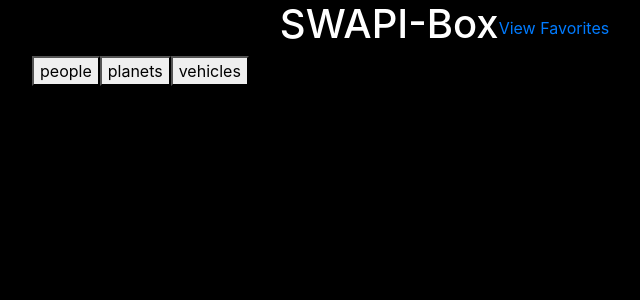
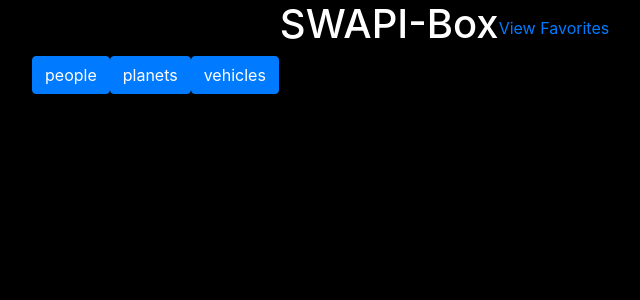
Before and after one commit to RPaez09/swapi-box, a React (Create React App) app: page / in a window 1280 px wide. Shown: the top 300 px of the page, without its empty margins (338-978 px from the left). Built offline with nearby package versions, Linux system fonts and the light colour scheme; no server answers.

Commit message:
added links;

```diff
--- a/src/App.tsx
+++ b/src/App.tsx
@@ -1,6 +1,15 @@
 import React from 'react';
 import { BrowserRouter as Router, Route, Link } from "react-router-dom";
 import { Home } from "./pages/home/index"
+
+import { Container } from 'react-bootstrap';
+import { Row } from 'react-bootstrap';
+import { Col } from 'react-bootstrap';
+
+import { FilmScrollText } from './components/film-scroll-text';
+import { MainTitle } from './components/main-title';
+import { FavoritesButton } from './components/favorites-button';
+import { PageLink } from './components/page-link';
 
 import './App.css';
 
@@ -8,9 +17,27 @@
 const App: React.FC = () => {
 
   return (
+    <>
+    <Container>
+      <Row>
+        <Col xs={12} md={3}>
+          <FilmScrollText />
+        </Col>
+        <Col xs={12} md={9}>
+          <div className="d-flex align-items-center justify-content-center">
+            <MainTitle />
+            <FavoritesButton />
+          </div>
+          <PageLink title={'people'} />
+          <PageLink title={'planets'} />
+          <PageLink title={'vehicles'} />
+        </Col>
+      </Row>
+    </Container>
     <Router>
       <Route path="/" exact component={Home} />
     </Router>
+    </>
   );
 }
 
--- a/src/components/favorites-button/index.tsx
+++ b/src/components/favorites-button/index.tsx
@@ -1,8 +1,10 @@
 import React from 'react';
-import { Link } from 'react-router-dom';
+import { Link, BrowserRouter } from 'react-router-dom';
 
 export const FavoritesButton: React.FC = () => {
   return (
-    <Link to="/">View Favorites</Link>
+    <BrowserRouter>
+      <Link to="/">View Favorites</Link>
+    </BrowserRouter>
   )
 }
--- a/src/components/page-link/index.tsx
+++ b/src/components/page-link/index.tsx
@@ -1,4 +1,7 @@
 import React from 'react';
+import { Link, BrowserRouter } from 'react-router-dom';
+
+import './styles.css';
 
 interface IPageLinkProps {
   title: string;
@@ -6,6 +9,11 @@
 
 export const PageLink: React.FC<IPageLinkProps> = (props) => {
   return (
-    <button>{props.title}</button>
+    <BrowserRouter>
+      <Link className="btn btn-primary" to={`/${props.title}`}>
+        {props.title}
+      </Link>
+    </BrowserRouter>
+
   )
 }
--- /dev/null
+++ b/src/components/page-link/styles.css
@@ -0,0 +1,3 @@
+.page-link {
+  background-color: red;
+}
--- a/src/pages/home/index.tsx
+++ b/src/pages/home/index.tsx
@@ -1,32 +1,8 @@
 import React from 'react';
-
-import { Container } from 'react-bootstrap';
-import { Row } from 'react-bootstrap';
-import { Col } from 'react-bootstrap';
-
-import { FilmScrollText } from '../../components/film-scroll-text';
-import { MainTitle } from '../../components/main-title';
-import { FavoritesButton } from '../../components/favorites-button';
-import { PageLink } from '../../components/page-link';
 
 export const Home: React.FC = () => {
 
   return (
-    <Container>
-      <Row>
-        <Col xs={12} md={3}>
-          <FilmScrollText/>
-        </Col>
-        <Col xs={12} md={9}>
-          <div className="d-flex align-items-center justify-content-center">
-            <MainTitle />
-            <FavoritesButton />
-          </div>
-          <PageLink title={'people'}/>
-          <PageLink title={'planets'}/>
-          <PageLink title={'vehicles'}/>
-        </Col>
-      </Row>
-    </Container>
+    <></>
   )
 }
```
